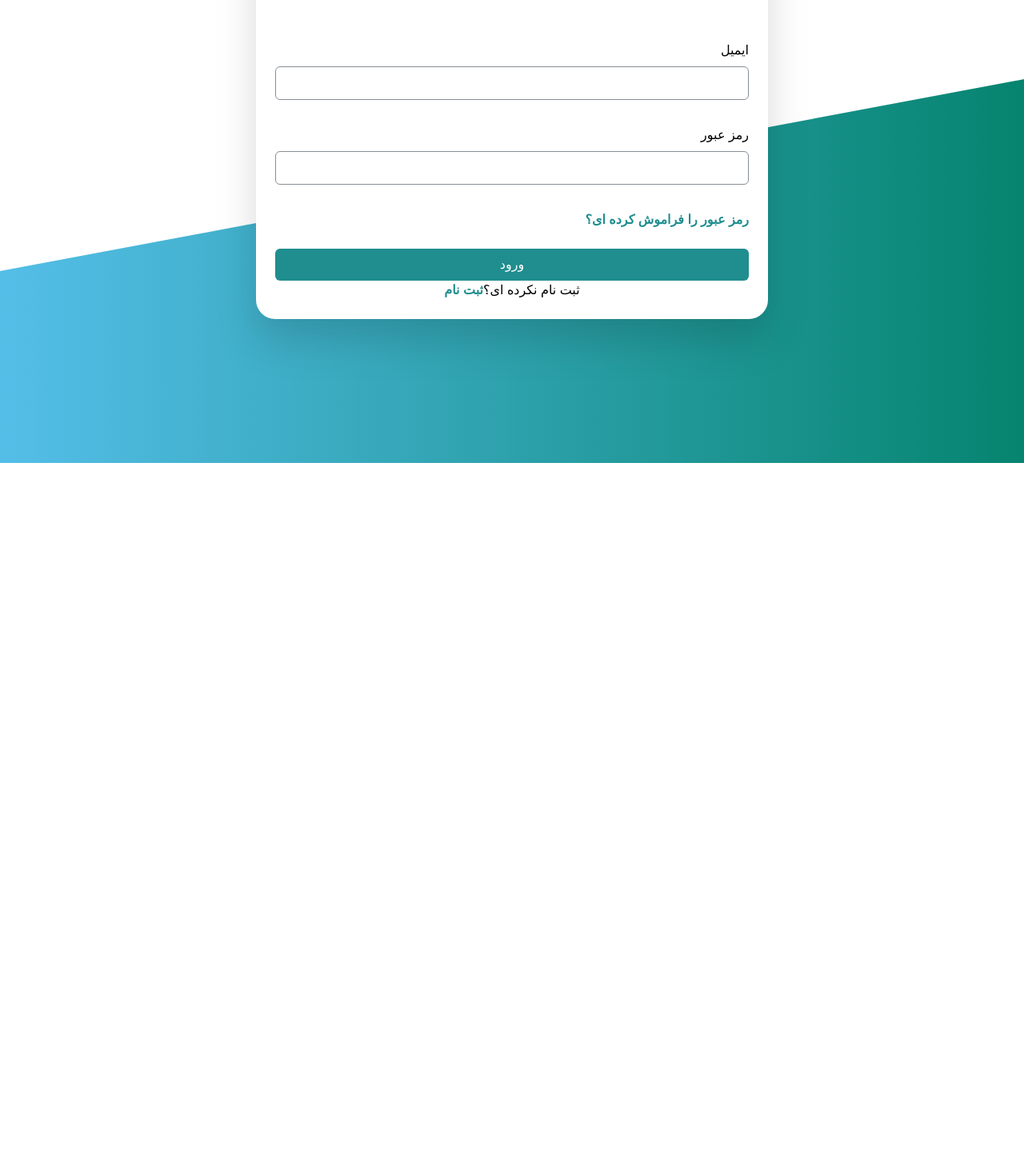
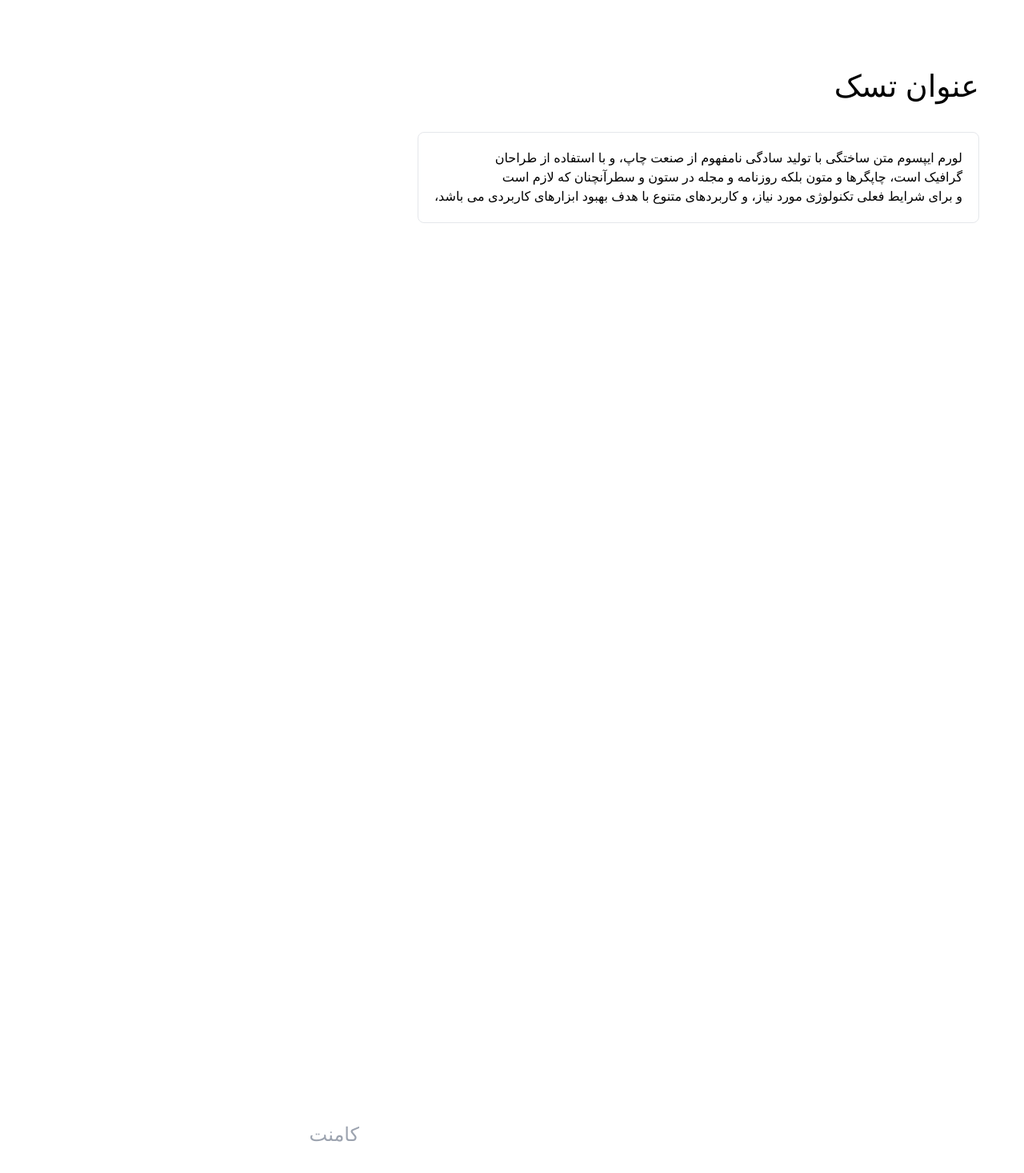
Before and after one commit to Summer-Frontend-Quera-Bootcamp/GROUP_10, a React (Vite) app: page / in a window 1280 px wide. Shown: the part 221-1688 px from the top of the page at 80% size. Before the commit the page ends 800 px from the top, so only its background shows below. Built offline with nearby package versions, Linux system fonts and the light colour scheme; the HTML template or start-up script is replaced by a standard one; a web font is replaced by a local one.

Commit message:
complate login

```diff
--- a/src/App/App.tsx
+++ b/src/App/App.tsx
@@ -4,12 +4,12 @@ import "./App.css";
 //--------Import Your Components Here!--------//
 
 // import { RegisterPage } from "../Pages/AuthenticationPages";
-import { LoginPage } from "../Pages/AuthenticationPages";
+// import { LoginPage } from "../Pages/AuthenticationPages";
 //import { ForgetPassPage } from "../Pages/AuthenticationPages";
 //import ResetPassword from "../Pages/AuthenticationPages";
-// import Comment from "../Components/Ui/Comment/Comment";
+import Comment from "../Components/Ui/Comment/Comment";
 import { ButtonPrimary } from "../Components/Ui/Buttons";
-// import SubmiteComment from "../Components/Ui/SubmiteComment/SubmiteComment";
+import SubmiteComment from "../Components/Ui/SubmiteComment/SubmiteComment";
 
 //-------------Welcome to The App-------------//
 
@@ -19,10 +19,10 @@ const App: React.FC<IPropsApp> = (/*props: IPropsApp*/): JSX.Element => {
     <>
       {/* <RegisterPage /> */}
       {/* <ForgetPassPage /> */}
-      <LoginPage />
+      {/* <LoginPage /> */}
       {/* <ResetPasswordPage /> */}
-      {/* <Comment/> */}
-      {/* <SubmiteComment/> */}
+      <Comment/>
+      <SubmiteComment/>
     </>
   );
 };
```
